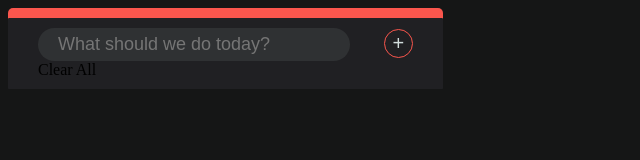
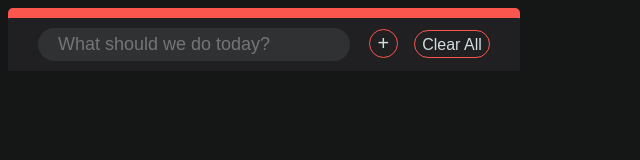
Before and after one commit to bobyaaa/ToDo, a plain HTML site: page index.html in a window 1280 px wide. Shown: the whole page, without its empty margins (0-640 px from the left). Drawn offline with Linux system fonts and the light colour scheme.

Commit message:
Update main.css

```diff
--- a/css/main.css
+++ b/css/main.css
@@ -26,7 +26,7 @@ body {
 	color: #d2dddd;
 	border: 1.3px #FA564D solid;
 	padding: 2px 7.5px 2px 7.5px;
-	margin: 0px 0px 0px 30px;
+	margin: 0px 0px 0px 15px;
 	font-size: 20px;
 	border-radius: 100px;
 	cursor: pointer;
@@ -76,3 +76,15 @@ body {
     background-color: black;
 	outline: none;
 }
+
+#clear {
+	font-family: arial;
+	display: inline-block;
+	color: #d2dddd;
+	border: 1.3px #FA564D solid;
+	padding: 5px 7.5px 2.5px 7.5px;
+	border-radius: 100px;
+	margin-left: 12px;
+	cursor: pointer;
+
+}
```
